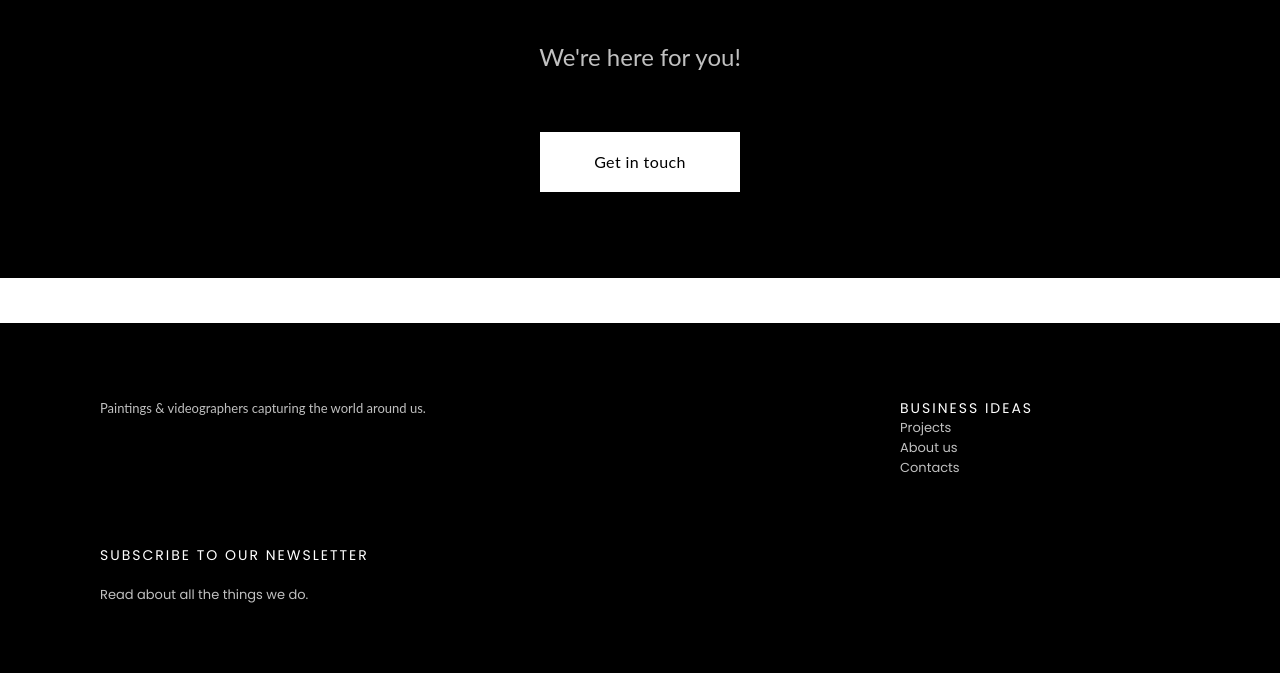
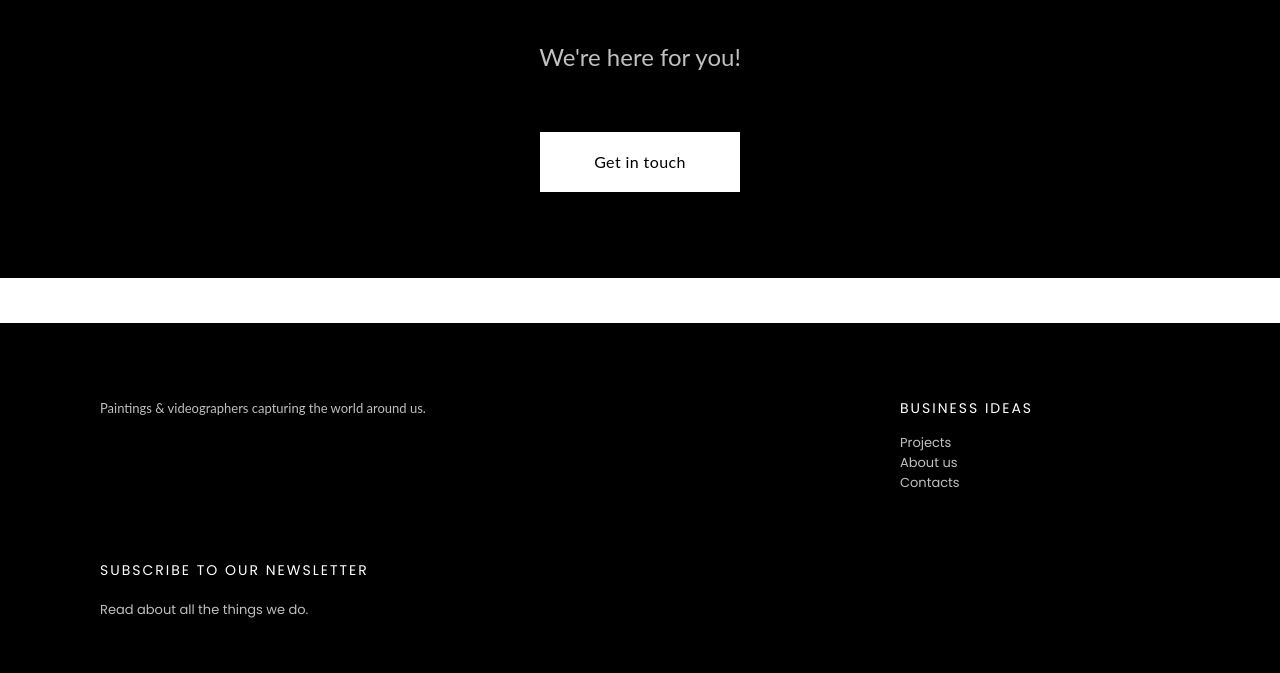
Before and after one commit to buzarig/eleonoraProject-fist, a plain HTML site: page index.html in a window 1280 px wide. Shown: the part 8322-8995 px from the top of the page. Drawn offline with Linux system fonts and the light colour scheme; a web font is replaced by a local one.

Commit message:
some fixes

```diff
--- a/index.html
+++ b/index.html
@@ -164,7 +164,7 @@
           </p>
           <div class="ideas">
             <h1 class="ideas__title">Business ideas</h1>
-            <a href="#" class="ideas__link">Projects </a>
+            <a href="#" class="ideas__link ideas__link-first">Projects </a>
             <a href="#" class="ideas__link">About us</a>
             <a href="#" class="ideas__link">Contacts</a>
           </div>
--- a/styles/style.css
+++ b/styles/style.css
@@ -656,8 +656,8 @@
   line-height: 20px; /* 153.846% */
 }
 
-.ideas__link:first-child {
-  margin-top: 12px;
+.ideas__link-first {
+  margin-top: 15px;
 }
 
 .newsletter {
```
